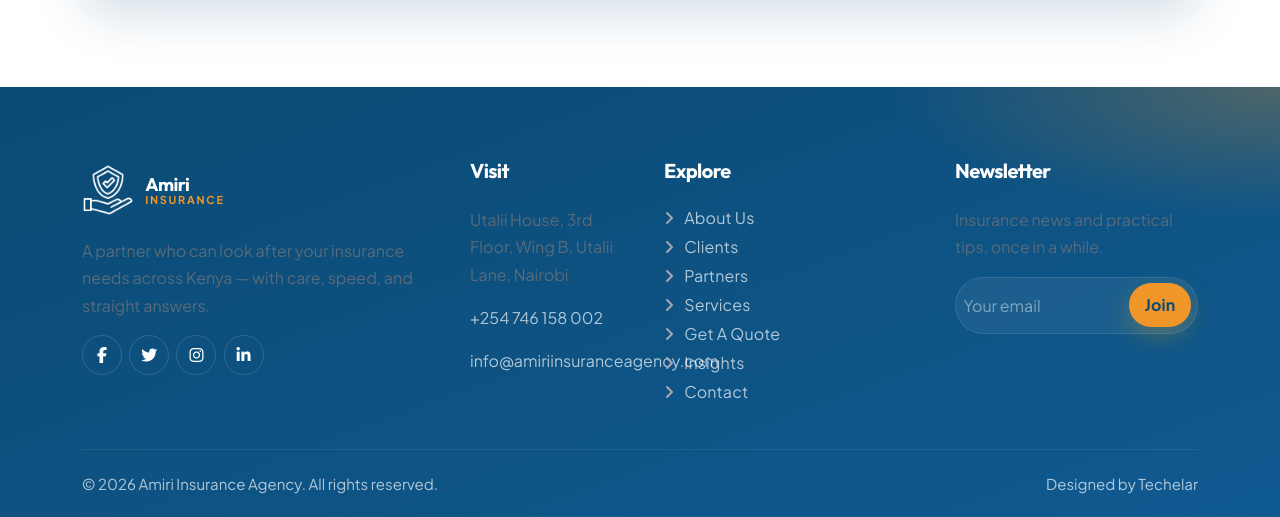
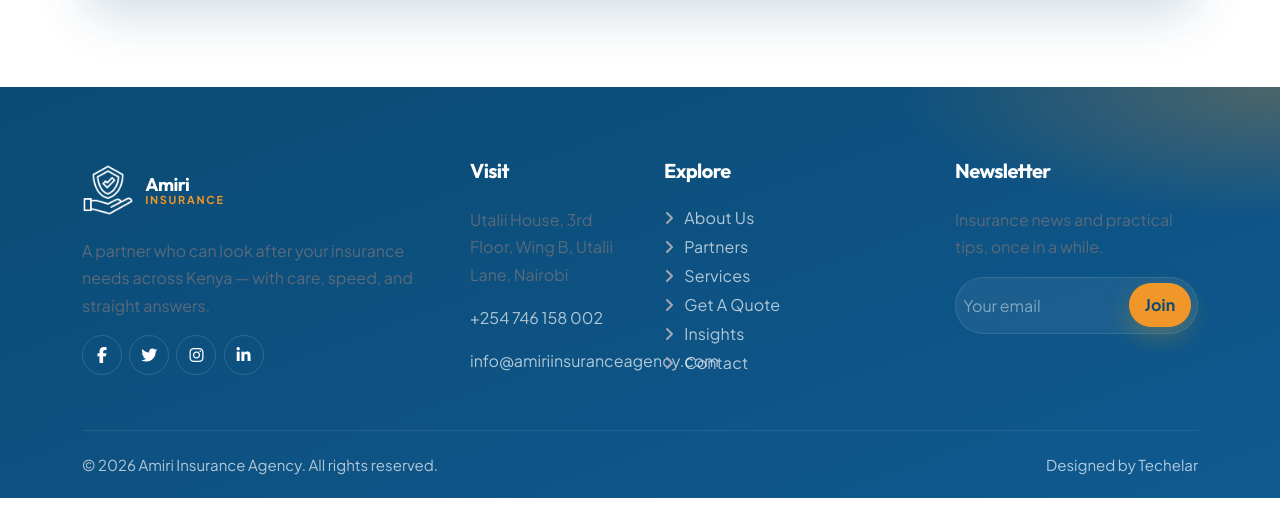
Before and after one commit to Ropykevin/Amiri-updated, a Flask app: page / in a window 1280 px wide. Shown: the part 5089-5606 px from the top of the page. Run offline with Flask 3, Linux system fonts and the light colour scheme; some libraries are stand-ins or nearby versions.

Commit message:
clients removed

```diff
--- a/app.py
+++ b/app.py
@@ -48,7 +48,6 @@ MAX_IMAGE_BYTES = 5 * 1024 * 1024
 PROTECTED_TEMPLATES = {"admin.html", "admin-blog.html", "post-blog.html", "invoice.html"}
 PAGE_ROUTES = {
     "about": "about.html",
-    "clients": "clients.html",
     "partners": "partners.html",
     "cover": "service.html",
     "services": "service.html",
@@ -71,7 +70,7 @@ PAGE_ROUTES = {
 LEGACY_HTML_REDIRECTS = {
     "index.html": "/",
     "about.html": "/about",
-    "clients.html": "/clients",
+    "clients.html": "/about",
     "partners.html": "/partners",
     "service.html": "/cover",
     "health.html": "/health",
@@ -1476,6 +1475,8 @@ def admin_legacy(legacy: str):
 def public_page(slug: str):
     if slug in {"favicon.ico"}:
         return redirect(url_for("static", filename="img/icon/icon-02-primary.png"))
+    if slug == "clients":
+        return redirect("/about", 301)
     if slug.endswith(".html"):
         target = LEGACY_HTML_REDIRECTS.get(slug, "/" + slug[:-5])
         return redirect_with_query(target)
--- a/sitemap.xml
+++ b/sitemap.xml
@@ -11,12 +11,6 @@
         <lastmod>2026-09-05</lastmod>
         <changefreq>monthly</changefreq>
         <priority>0.8</priority>
-    </url>
-    <url>
-        <loc>https://amiriinsuranceagency.com/clients</loc>
-        <lastmod>2026-09-05</lastmod>
-        <changefreq>monthly</changefreq>
-        <priority>0.7</priority>
     </url>
     <url>
         <loc>https://amiriinsuranceagency.com/partners</loc>
--- a/templates/base.html
+++ b/templates/base.html
@@ -64,10 +64,9 @@
         <div class="navbar-nav mx-auto">
           <a href="/" class="nav-item nav-link{% if active|default('') == 'home' %} active{% endif %}">Home</a>
           <div class="nav-item dropdown">
-            <a href="/about" class="nav-link dropdown-toggle{% if active|default('') in ['about', 'clients', 'partners'] %} active{% endif %}" data-bs-toggle="dropdown">About</a>
+            <a href="/about" class="nav-link dropdown-toggle{% if active|default('') in ['about', 'partners'] %} active{% endif %}" data-bs-toggle="dropdown">About</a>
             <div class="dropdown-menu">
               <a href="/about" class="dropdown-item{% if active|default('') == 'about' %} active{% endif %}">About us</a>
-              <a href="/clients" class="dropdown-item{% if active|default('') == 'clients' %} active{% endif %}">Clients</a>
               <a href="/partners" class="dropdown-item{% if active|default('') == 'partners' %} active{% endif %}">Partners</a>
             </div>
           </div>
@@ -124,7 +123,6 @@
         <div class="col-lg-3 col-md-4">
           <h5 class="mb-4">Explore</h5>
           <a class="btn btn-link" href="/about">About us</a>
-          <a class="btn btn-link" href="/clients">Clients</a>
           <a class="btn btn-link" href="/partners">Partners</a>
           <a class="btn btn-link" href="/cover">Services</a>
           <button type="button" class="btn btn-link" data-quote-open data-bs-toggle="modal" data-bs-target="#quoteModal">Get a quote</button>
--- a/templates/partners.html
+++ b/templates/partners.html
@@ -143,7 +143,6 @@
           </div>
           <div class="d-flex flex-wrap gap-2">
             <button type="button" class="btn btn-gold" data-quote-open data-bs-toggle="modal" data-bs-target="#quoteModal">Get a quote</button>
-            <a href="/clients" class="btn btn-ghost">See our clients</a>
           </div>
         </div>
       </div>
```
